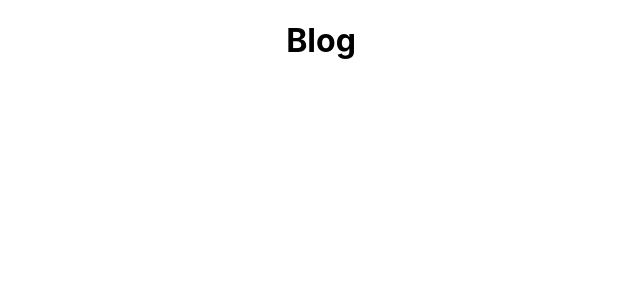
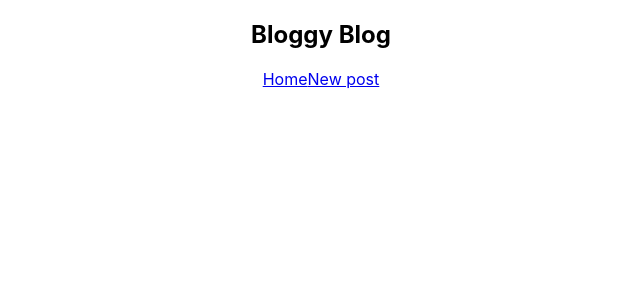
Before and after one commit to lwly-jpg/blog-app, a JavaScript app in the folder frontend/: page / in a window 1280 px wide. Shown: the top 300 px of the page, without its empty margins (319-959 px from the left). Built offline with nearby package versions, Linux system fonts and the light colour scheme; the HTML template or start-up script is replaced by a standard one.

Commit message:
add nav bar component

```diff
--- a/frontend/src/App.js
+++ b/frontend/src/App.js
@@ -1,10 +1,15 @@
 import './App.css';
+import Navbar from './Nav';
 
 function App() {
+  const title = "Blog"
+  const likes = 50
+
   return (
     <div className="App">
+      <Navbar />
       <div className="content">
-        <h1>Blog</h1>
+
       </div>
     </div>
   );
--- /dev/null
+++ b/frontend/src/Nav.js
@@ -0,0 +1,13 @@
+const Navbar = () => {
+  return (
+    <nav className="navbar">
+      <h1>Bloggy Blog</h1>
+      <div className="links">
+        <a href="/">Home</a>
+        <a href="/create">New post</a>
+      </div>
+    </nav>
+  );
+}
+
+export default Navbar;
```
